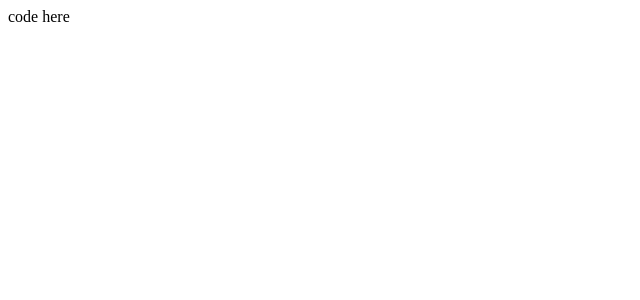
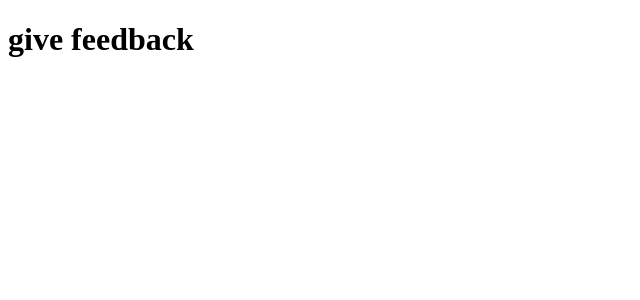
Before and after one commit to jemalmazar/fullstackopen-my_submissions, a React (Vite) app in the folder part1/unicafe/: page / in a window 1280 px wide. Shown: the top 300 px of the page, without its empty margins (0-640 px from the left). Built offline with nearby package versions, Linux system fonts and the light colour scheme.

Commit message:
Build Header component for unicafe app

```diff
--- a/part1/unicafe/src/App.jsx
+++ b/part1/unicafe/src/App.jsx
@@ -1,14 +1,17 @@
 import { useState } from 'react'
+
+const Header = (props) => <h1>{props.header}</h1>
 
 const App = () => {
   // save clicks of each button to its own state
+  const header = 'give feedback'
   const [good, setGood] = useState(0)
   const [neutral, setNeutral] = useState(0)
   const [bad, setBad] = useState(0)
 
   return (
     <div>
-      code here
+      <Header header={header} />
     </div>
   )
 }
```
